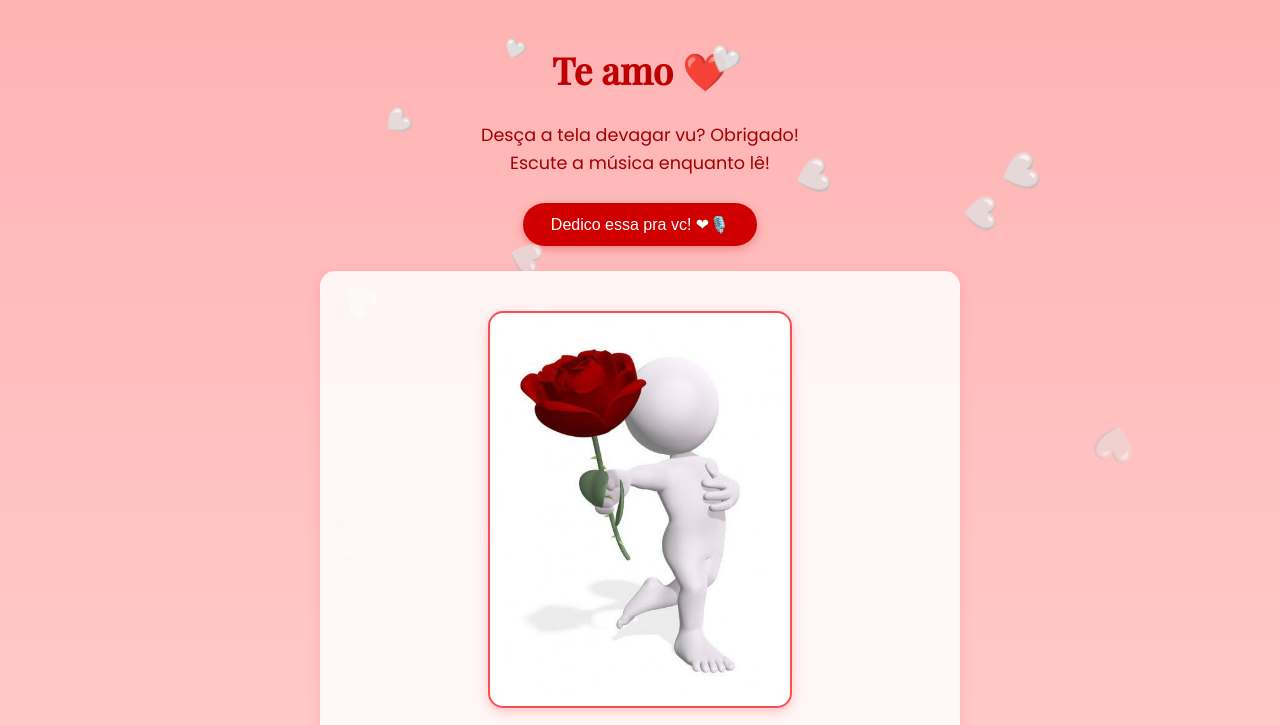
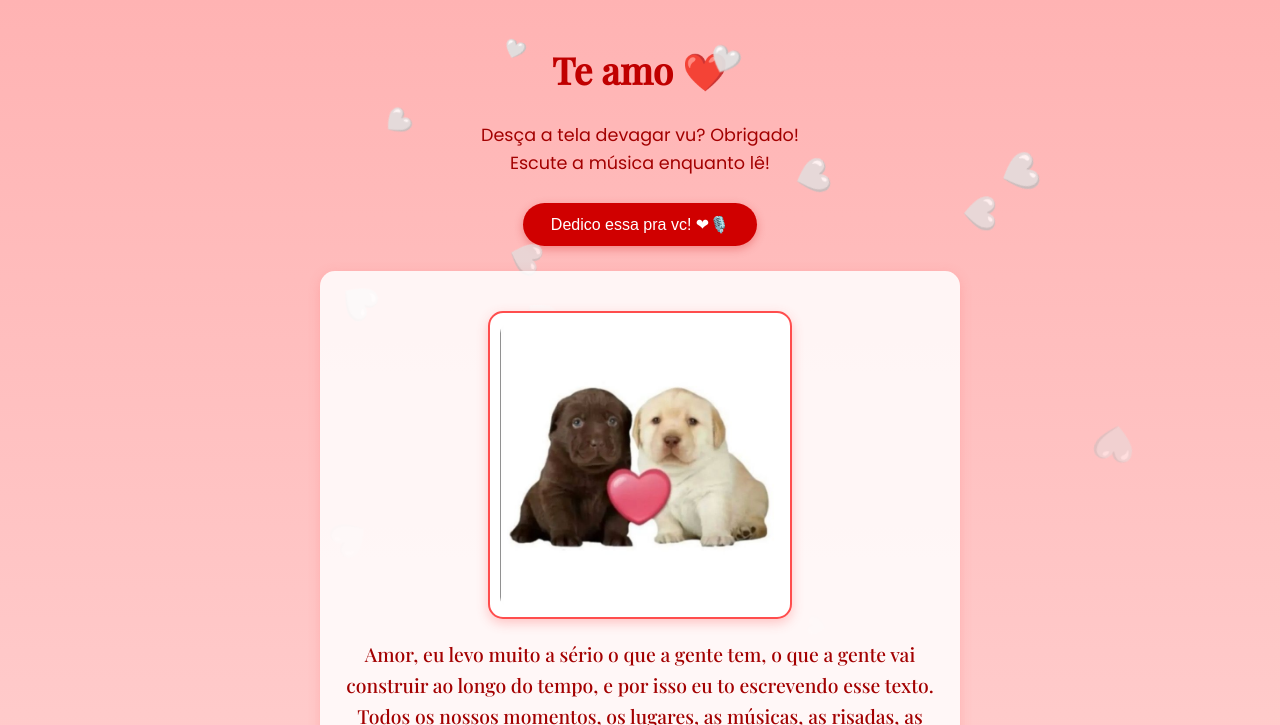
Before and after one commit to RafaelDev-0/Namoro, a plain HTML site: page index.html in a window 1280 px wide. Shown: the top 725 px of the page. Drawn offline with nearby package versions, Linux system fonts and the light colour scheme.

Commit message:
Update image source in index.html

```diff
--- a/index.html
+++ b/index.html
@@ -139,7 +139,7 @@
 
   <div class="texto">
      <div class="foto-container">
-     <img src="IMG_2971.jpeg" alt="Nossa foto">
+     <img src="909b08ae7c9dc43f15efa8651f4c6289.jpg" alt="Nossa foto">
      </div>
 
     <p>
```
